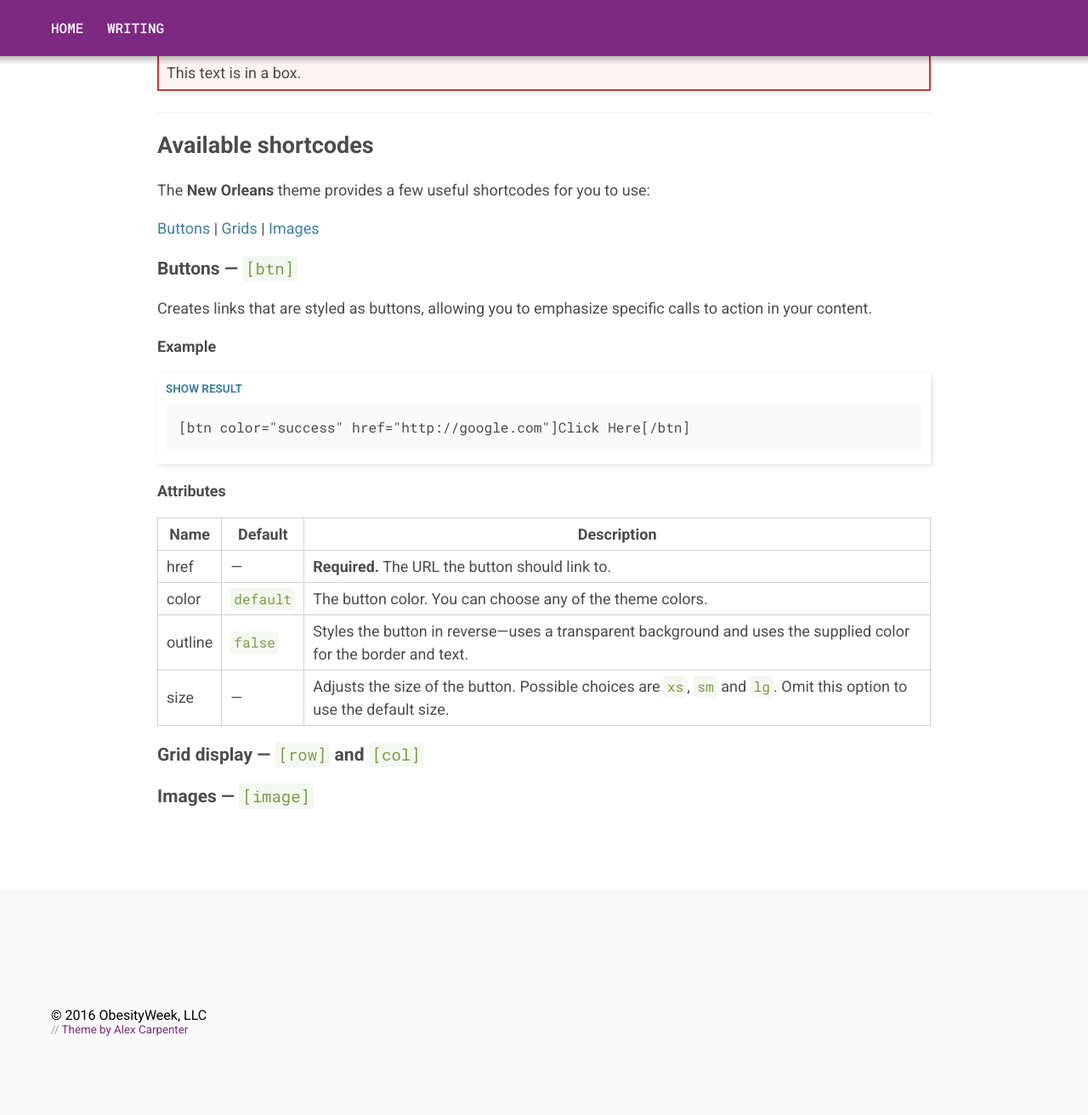
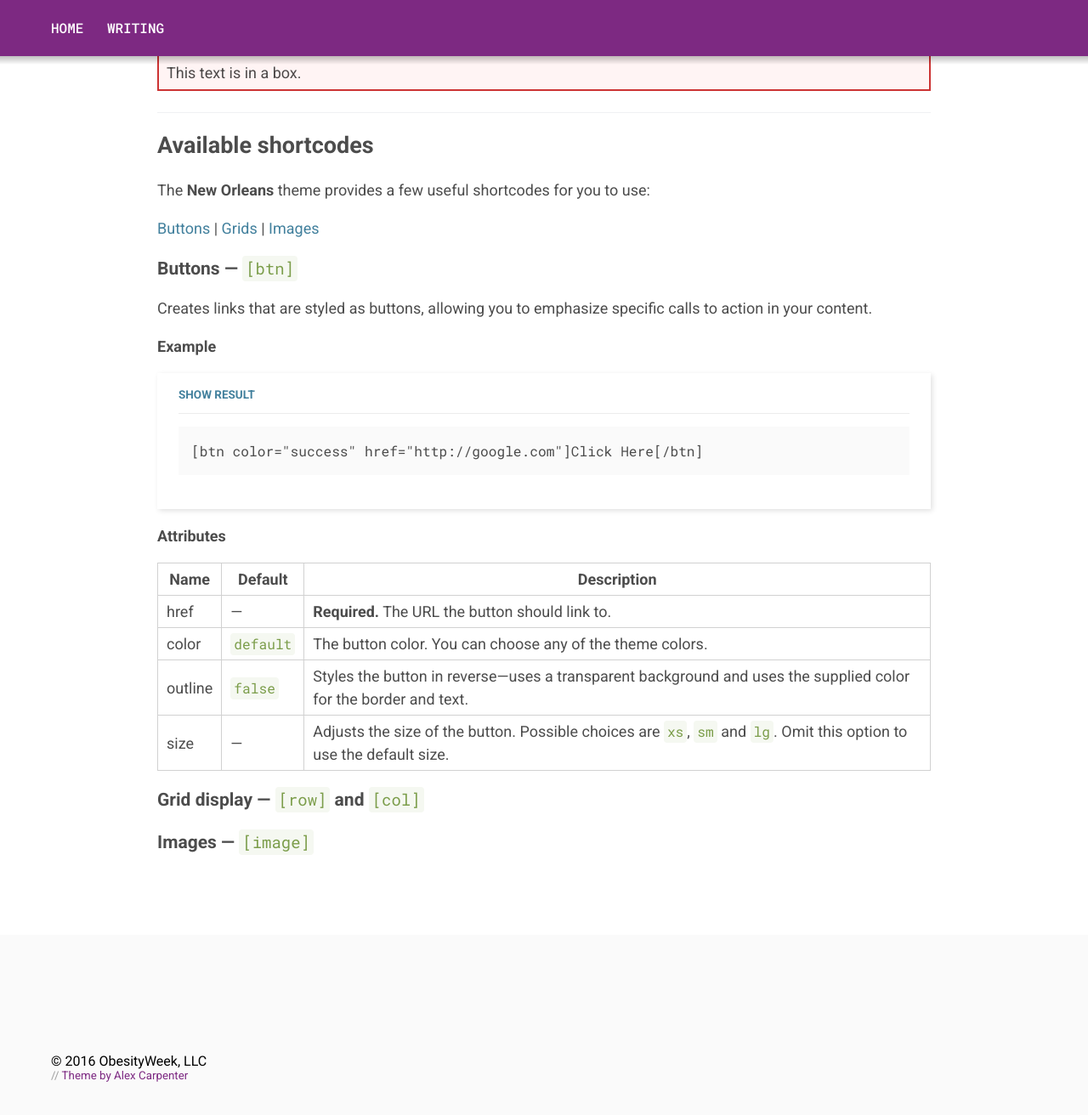
Before and after one commit to asmbs/ow-docs, a Jekyll site: the page built from _pages/writing-shortcodes.md, in a window 1280 px wide and 1400 px high, scrolled down 900 px. Shown: the top 1312 px of the window at 85% size. Built offline with Jekyll 4.4.1, drawn with Linux system fonts in a browser that asks for light colours.

Commit message:
tweak example block style

```diff
--- a/_sass/base/_example.scss
+++ b/_sass/base/_example.scss
@@ -5,10 +5,12 @@
 .d-example {
   @include clearfix();
   box-shadow: 2px 2px 6px transparentize($c__black, 0.88);
-  padding: 0.25rem 1.0rem 1.5rem;
+  padding: 1rem 2.5rem 2.5rem;
 
   > .toggle {
-    margin: 0 0 0.5rem;
+    border-bottom: 1px solid mix($c__grey, $c__white, 20%);
+    margin: 0 0 1.5rem;
+    padding-bottom: 1rem;
 
     a {
       font-size: 75%;
@@ -29,6 +31,10 @@
       position: absolute;
       top: 0;
       width: 100%;
+
+      > * {
+        margin-bottom: 1.5rem;
+      }
     }
 
     .input {
```
